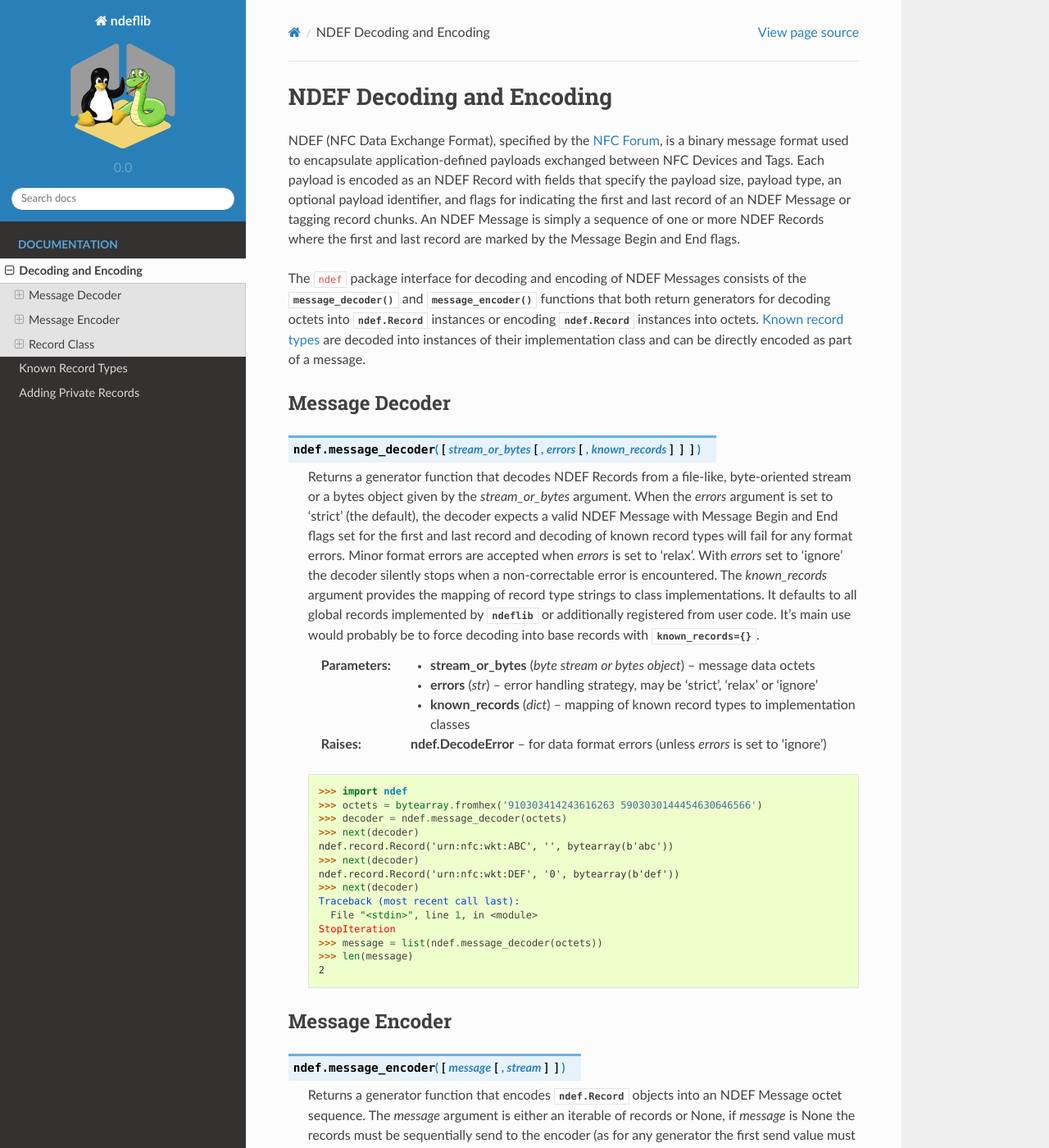
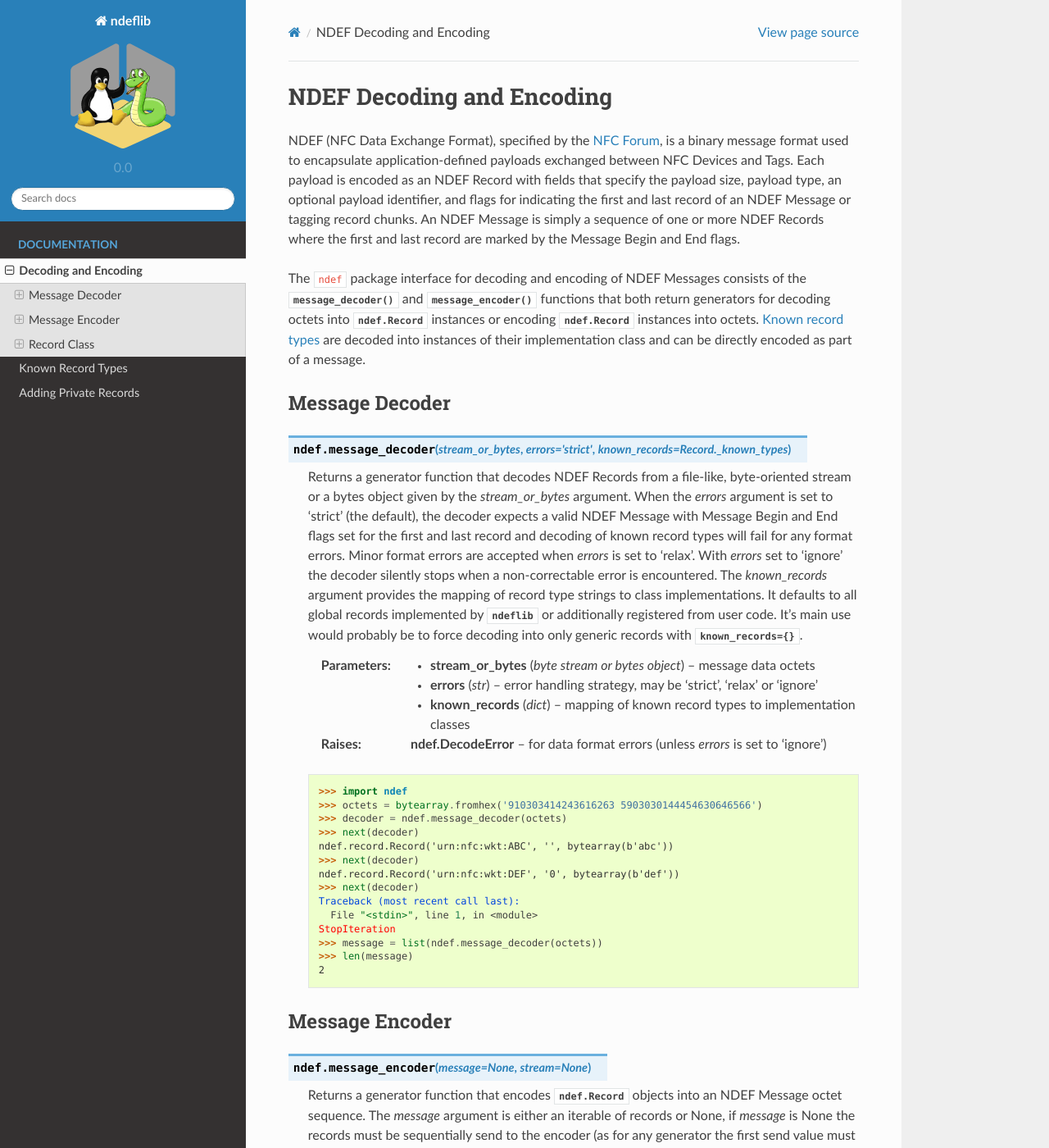
Before and after one commit to nfcpy/ndeflib, a Sphinx documentation site: the page built from docs/ndef.rst, in a window 1280 px wide and 1400 px high. Shown: the whole window at 82% size. Built offline with Sphinx 7.4.7 and the Read the Docs theme 2.0.0, drawn with Linux system fonts in a browser that asks for light colours.

Commit message:
show default arguments in ReST documentation

```diff
--- a/docs/ndef.rst
+++ b/docs/ndef.rst
@@ -22,7 +22,8 @@ class and can be directly encoded as part of a message.
 Message Decoder
 ---------------
 
-.. function:: message_decoder( [stream_or_bytes [, errors [, known_records]]] )
+.. function:: message_decoder(stream_or_bytes, errors='strict', \
+              known_records=Record._known_types)
 
    Returns a generator function that decodes NDEF Records from a file-like,
    byte-oriented stream or a bytes object given by the *stream_or_bytes*
@@ -34,8 +35,8 @@ Message Decoder
    non-correctable error is encountered. The *known_records* argument provides
    the mapping of record type strings to class implementations. It defaults to
    all global records implemented by `ndeflib` or additionally registered from
-   user code. It's main use would probably be to force decoding into base
-   records with `known_records={}`.
+   user code. It's main use would probably be to force decoding into only
+   generic records with `known_records={}`.
 
    :param stream_or_bytes: message data octets
    :type stream_or_bytes: byte stream or bytes object
@@ -62,7 +63,7 @@ Message Decoder
 Message Encoder
 ---------------
 
-.. function:: message_encoder( [message [, stream]] )
+.. function:: message_encoder(message=None, stream=None)
 
    Returns a generator function that encodes :class:`ndef.Record` objects into
    an NDEF Message octet sequence. The *message* argument is either an iterable
@@ -103,7 +104,7 @@ Message Encoder
 Record Class
 ------------
 
-.. class:: Record( [type [, name [, data]]] )
+.. class:: Record(type='', name='', data=b'')
 
    This class implements generic decoding and encoding of an NDEF Record and is
    the base for all specialized record type classes. The NDEF Record Payload
--- a/docs/records/deviceinfo.rst
+++ b/docs/records/deviceinfo.rst
@@ -8,7 +8,8 @@ The NDEF Device Information Record is a well-known record type defined by the
 provide information about the device, such as the manufacturer and device model
 name.
 
-.. class:: DeviceInformationRecord(vendor_name, model_name, [unique_name, uuid_string, version_string])
+.. class:: DeviceInformationRecord(vendor_name, model_name, \
+           unique_name=None, uuid_string=None, version_string=None)
 
    Initialize the record with required and optional device information. The
    vendor_name and model_name arguments are required, all other arguments are
--- a/docs/records/smartposter.rst
+++ b/docs/records/smartposter.rst
@@ -11,7 +11,8 @@ for icon rendering. For a smartposter application this is a recommendation for
 processing as well as resource type and size hints to guide a strategy for
 retrieving the resource.
 
-.. class:: SmartposterRecord(resource [, title [, action [, icon [, resource_size [, resource_type]]]]])
+.. class:: SmartposterRecord(resource, title=None, action=None, icon=None, \
+           resource_size=None, resource_type=None)
 
    Initialize a `SmartposterRecord` instance. The only required argument is the
    Internationalized Resource Identifier *resource*, all other arguments are
--- a/docs/records/text.rst
+++ b/docs/records/text.rst
@@ -7,7 +7,7 @@ The NDEF Text Record is a well-known record type defined by the `NFC Forum`_. It
 carries a UTF-8 or UTF-16 encoded text string with an associated IANA language
 code identifier.
 
-.. class:: TextRecord(text [, language [, encoding]])
+.. class:: TextRecord(text='', language='en', encoding='UTF-8')
 
    A :class:`TextRecord` is initialized with the actual text content, an
    ISO/IANA language identifier, and the desired transfer encoding UTF-8 or
--- a/docs/records/uri.rst
+++ b/docs/records/uri.rst
@@ -10,7 +10,7 @@ patterns that are compactly encoded as a single octet and automatically expanded
 when decoding. The `UriRecord` class provides both access attributes for decoded
 IRI as well as a converted URI (if a netloc part is present in the IRI).
 
-.. class:: UriRecord(iri)
+.. class:: UriRecord(iri='')
 
    The `UriRecord` class decodes or encodes an NDEF URI Record. The
    `UriRecord.iri` attribute holds the expanded (if a valid abbreviation code
```
Also changed, not shown: other parts of docs/records/smartposter.rst (+1 -1 lines).
